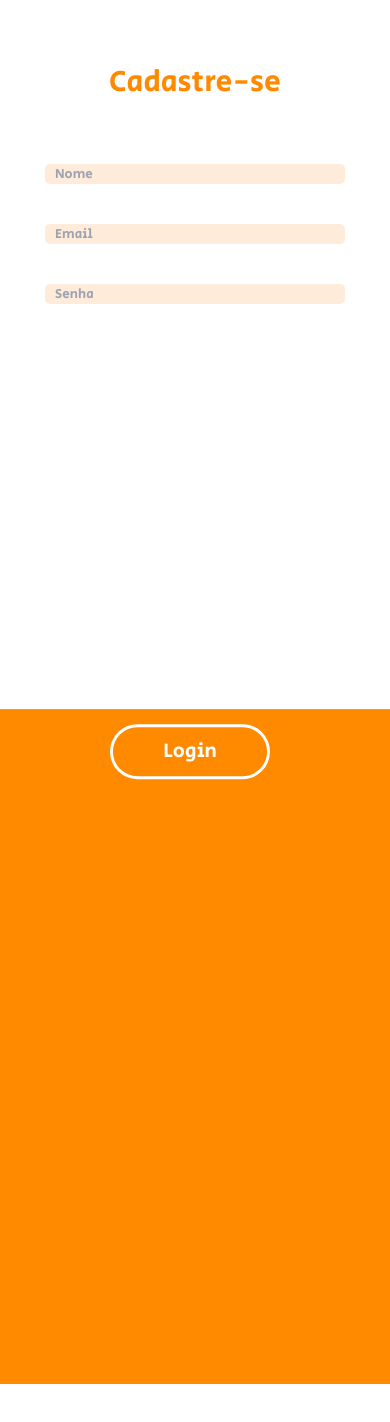
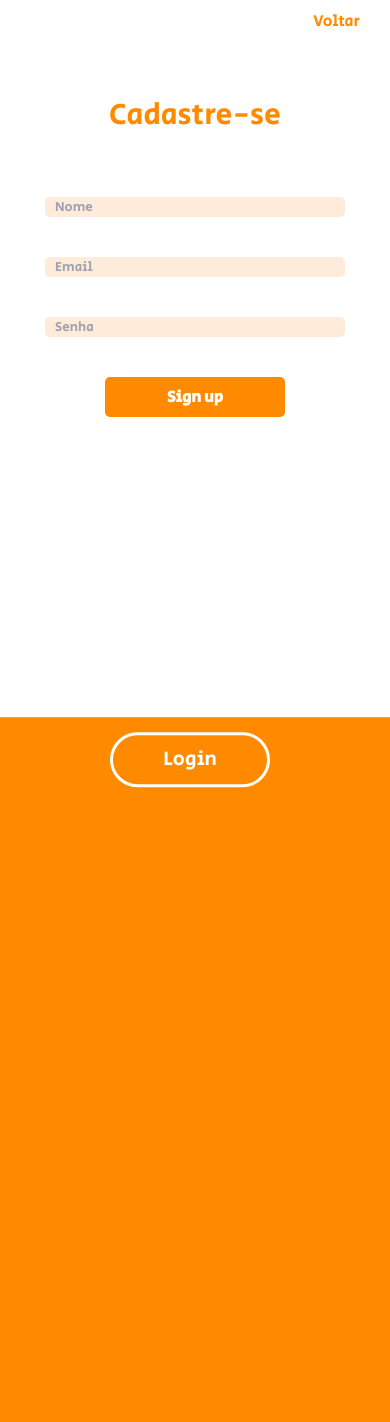
Before and after one commit to guzanga/sandalias-de-jerusalem, a plain HTML site: page front/cadastro.html in a window 390 px wide. Before the commit the page ends 1384 px from the top, so only its background shows below. Drawn offline with Linux system fonts and the light colour scheme.

Commit message:
link das páginas à página principal e criação do botão do cadastro para voltar

```diff
--- a/front/cadastro.html
+++ b/front/cadastro.html
@@ -15,6 +15,9 @@
 
 <body>
     <main id="cad">
+        <nav id="cad-nav">
+            <a href="index.html">Voltar</a>
+        </nav>
         <input type="checkbox" id="chk" aria-hidden="true">
         <div class="signup">
             <form class="imp">
@@ -22,7 +25,7 @@
                 <input type="text" name="txt" placeholder="Nome" required="">
                 <input type="email" name="email" placeholder="Email" required="">
                 <input type="password" name="pswd" placeholder="Senha" required="">
-                <button>Sign up</button>
+                <button class="cads"> Sign up</button>
             </form>
         </div>
         <div class="login">
@@ -31,7 +34,7 @@
                     <label for="chk" aria-hidden="true">Login</label>
                     <input type="email" name="email" placeholder="Email" required="">
                     <input type="password" name="pswd" placeholder="Senha" required="">
-                    <button>Login</button>
+                    <button class="cads">Login</button>
                 </form>
             </div>
         </div>
--- a/style/mobile.css
+++ b/style/mobile.css
@@ -108,7 +108,7 @@
     .login{
         width: 100%;
         height: 80vh;
-        top: 20%;
+        top: 5%;
         align-items: start;
         justify-content: center;
         transform: translateX(0%);
--- a/style/style.css
+++ b/style/style.css
@@ -325,6 +325,26 @@
     display: none;
 }
 
+#cad nav {
+  display: flex;
+  justify-content: flex-end;
+}
+
+#cad a {
+  text-decoration: none;
+  color: var(--color-orange);
+  margin-top: 10px;
+  margin-right: 30px;
+
+}
+
+#cad a:hover{
+  border-radius: 20px;
+  background-color: var(--color-orange);
+  color: var(--color-white);
+  padding: 0 5px;
+}
+
 .imp input  {
     width: 697px;
     height: 20px;
@@ -372,14 +392,14 @@
     transition: 0.5s ease-in-out;
 }
 
-button {
+ .signup button, .login button {
     width: 60%;
     height: 40px;
     margin: 10px auto;
     justify-content: center;
     display: block;
     color: #fff;
-    background: var(--cor-orange);
+    background-color: var(--color-orange);
     font-size: 1em;
     font-weight: bold;
     margin-top: 20px;
@@ -412,7 +432,7 @@ button {
 .signup {
     background-color: var(--color-white);
     width: 100%;
-    height: 100vh;
+    height: calc(100vh - 33px);
     display: flex;
     justify-content: right;
     align-items: center;
@@ -433,7 +453,7 @@ button {
     background-color: var(--color-orange);
     position: absolute;
     width: 70%;
-    height: 100vh;
+    min-height: 100vh;
     left: 0px;
     top: 0px;
 
```
Also changed, not shown: front/compras.html (+3 -1 lines), front/novidades.html (+3 -1 lines), front/quemsomos.html (+3 -1 lines).
